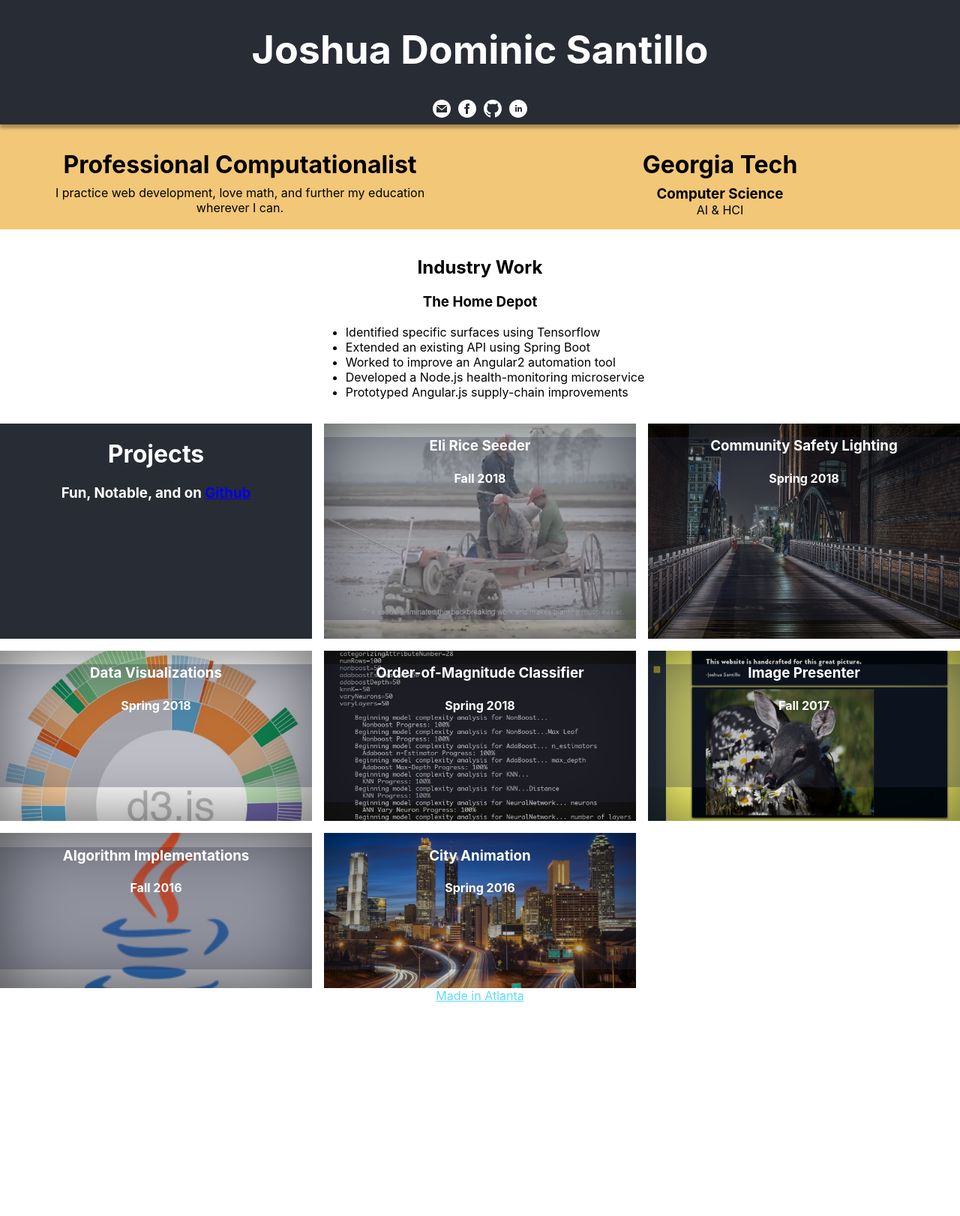
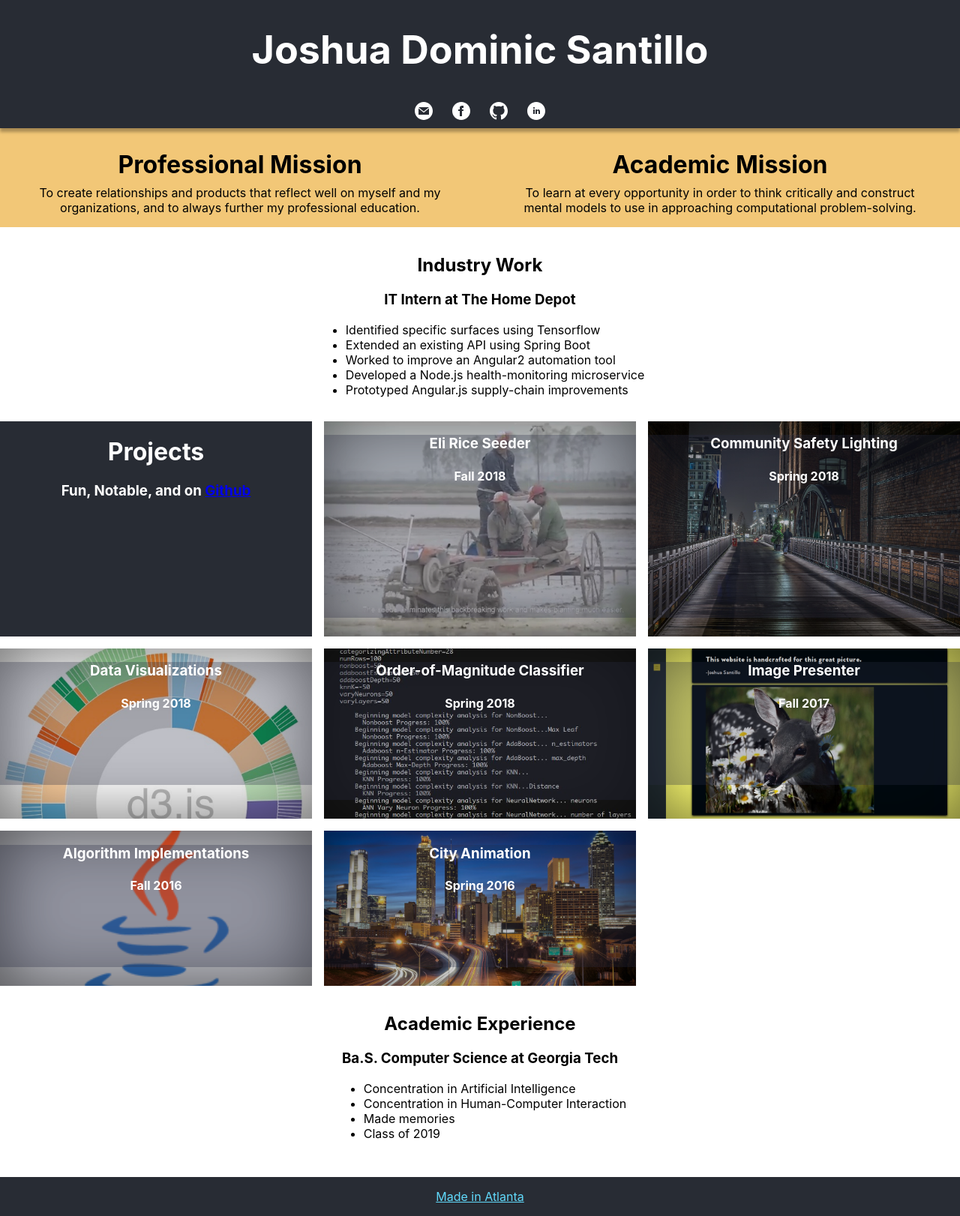
Before and after one commit to sohuja96/Portfolio, a React (Create React App) app: page / in a window 1280 px wide. Shown: the whole page at 75% size. Before the commit the page ends 1338 px from the top, so only its background shows below. Built offline with nearby package versions, Linux system fonts and the light colour scheme.

Commit message:
added sm buttons

```diff
--- a/src/App.css
+++ b/src/App.css
@@ -2,6 +2,17 @@
   text-align: center;
 }
 
+.social {
+  margin: 0 0 5px 0;
+  display: block;
+  flex-direction: row;
+  text-align: center;
+}
+
+.social button {
+  background-color: rgba(0,0,0,0);
+  border-color: rgba(0,0,0,0);
+}
 
 .App-header {
   z-index: 1;
@@ -129,9 +140,15 @@
   text-align: left;
   display: inline-block;
 }
-
+.mia {
+  bottom: 0;
+  width: 100%;
+  background-color: #282c34;
+  margin: 1em 0 0 0;
+  padding: 1em 0 1em 0;
+}
 svg {
-  padding: 0 5px 3px 5px;
+  padding: 0 5px 0 5px;
   -webkit-filter: invert(100%);
   filter: invert(100%);
 }
--- a/src/App.js
+++ b/src/App.js
@@ -1,33 +1,56 @@
 import React, { Component } from 'react';
 import './App.css';
+function handleRedir(url) {
+  window.open(url, '_blank');
+}
+function email() {
+  window.location.href = `mailto:joshsantillo@gmail.com`;
+}
+function facebook() {
+  handleRedir('https://facebook.com/jdsantillo/')
+}
+function linkedin() {
+  handleRedir('https://linkedin.com/in/santilloj/')
+}
+function github() {
+  handleRedir('https://github.com/sohuja96/')
+}
 
 class App extends Component {
+
 render() {
   return (
     <div className="App">
       <header className="App-header">
         <h1>Joshua Dominic Santillo</h1>
         <div className="social">
+          <button onClick={email}>
             <svg class="button" xmlns="http://www.w3.org/2000/svg" width="24" height="24" viewBox="0 0 24 24"><path d="M12 .02c-6.627 0-12 5.373-12 12s5.373 12 12 12 12-5.373 12-12-5.373-12-12-12zm6.99 6.98l-6.99 5.666-6.991-5.666h13.981zm.01 10h-14v-8.505l7 5.673 7-5.672v8.504z"/></svg>
+          </button>
+          <button onClick={facebook}>
             <svg class="button" xmlns="http://www.w3.org/2000/svg" width="24" height="24" viewBox="0 0 24 24"><path d="M12 0c-6.627 0-12 5.373-12 12s5.373 12 12 12 12-5.373 12-12-5.373-12-12-12zm3 8h-1.35c-.538 0-.65.221-.65.778v1.222h2l-.209 2h-1.791v7h-3v-7h-2v-2h2v-2.308c0-1.769.931-2.692 3.029-2.692h1.971v3z"/></svg>
+          </button>
+          <button onClick={github}>
               <svg class="button" xmlns="http://www.w3.org/2000/svg" width="24" height="24" viewBox="0 0 24 24"><path d="M12 0c-6.626 0-12 5.373-12 12 0 5.302 3.438 9.8 8.207 11.387.599.111.793-.261.793-.577v-2.234c-3.338.726-4.033-1.416-4.033-1.416-.546-1.387-1.333-1.756-1.333-1.756-1.089-.745.083-.729.083-.729 1.205.084 1.839 1.237 1.839 1.237 1.07 1.834 2.807 1.304 3.492.997.107-.775.418-1.305.762-1.604-2.665-.305-5.467-1.334-5.467-5.931 0-1.311.469-2.381 1.236-3.221-.124-.303-.535-1.524.117-3.176 0 0 1.008-.322 3.301 1.23.957-.266 1.983-.399 3.003-.404 1.02.005 2.047.138 3.006.404 2.291-1.552 3.297-1.23 3.297-1.23.653 1.653.242 2.874.118 3.176.77.84 1.235 1.911 1.235 3.221 0 4.609-2.807 5.624-5.479 5.921.43.372.823 1.102.823 2.222v3.293c0 .319.192.694.801.576 4.765-1.589 8.199-6.086 8.199-11.386 0-6.627-5.373-12-12-12z"/></svg>
+            </button>
+            <button onClick={linkedin}>
               <svg class="button" xmlns="http://www.w3.org/2000/svg" width="24" height="24" viewBox="0 0 24 24"><path d="M12 0c-6.627 0-12 5.373-12 12s5.373 12 12 12 12-5.373 12-12-5.373-12-12-12zm-2 16h-2v-6h2v6zm-1-6.891c-.607 0-1.1-.496-1.1-1.109 0-.612.492-1.109 1.1-1.109s1.1.497 1.1 1.109c0 .613-.493 1.109-1.1 1.109zm8 6.891h-1.998v-2.861c0-1.881-2.002-1.722-2.002 0v2.861h-2v-6h2v1.093c.872-1.616 4-1.736 4 1.548v3.359z"/></svg>
+            </button>
           </div>
         </header>
         <div className="aboutdiv">
           <div className="about">
-            <h1>Professional Computationalist</h1>
-            <p>I practice web development, love math, and further my education wherever I can.</p>
+            <h1>Professional Mission</h1>
+            <p>To create relationships and products that reflect well on myself and my organizations, and to always further my professional education.</p>
           </div>
           <div className="about">
-            <h1>Georgia Tech</h1>
-            <h3>Computer Science</h3>
-            <p>AI & HCI</p>
+            <h1>Academic Mission</h1>
+            <p>To learn at every opportunity in order to think critically and construct mental models to use in approaching computational problem-solving.</p>
           </div>
         </div>
         <div className="industry">
           <h2>Industry Work</h2>
-          <h3>The Home Depot</h3>
+          <h3>IT Intern at The Home Depot</h3>
           <ul className="worklist">
             <li>Identified specific surfaces using Tensorflow</li>
             <li>Extended an existing API using Spring Boot</li>
@@ -97,8 +120,18 @@ class App extends Component {
             <h6><a href="https://github.com/sohuja96/MATLAB-City-Animation">Spy it on Github</a></h6>
             </div>
           </div>
-
         </div>
+        <div className="industry">
+          <h2>Academic Experience</h2>
+          <h3>Ba.S. Computer Science at Georgia Tech</h3>
+          <ul className="worklist">
+            <li>Concentration in Artificial Intelligence</li>
+            <li>Concentration in Human-Computer Interaction</li>
+            <li>Made memories</li>
+            <li>Class of 2019</li>
+          </ul>
+        </div>
+        <div className="mia">
           <a className="App-link"
             href="https://atlanta.net/"
             target="_blank"
@@ -106,6 +139,7 @@ class App extends Component {
             Made in Atlanta
           </a>
       </div>
+      </div>
     );
   }
 }
```
Lines whose indentation alone changed are shown as unchanged.
